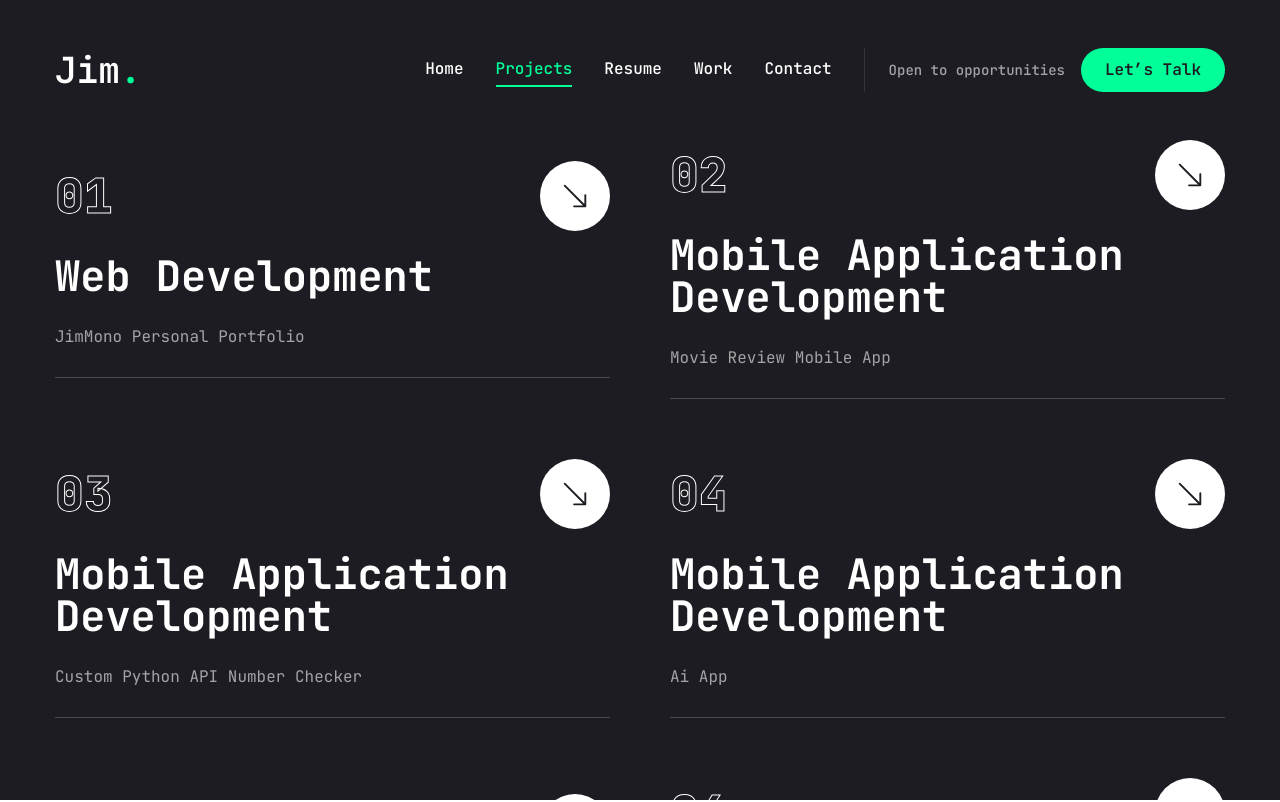
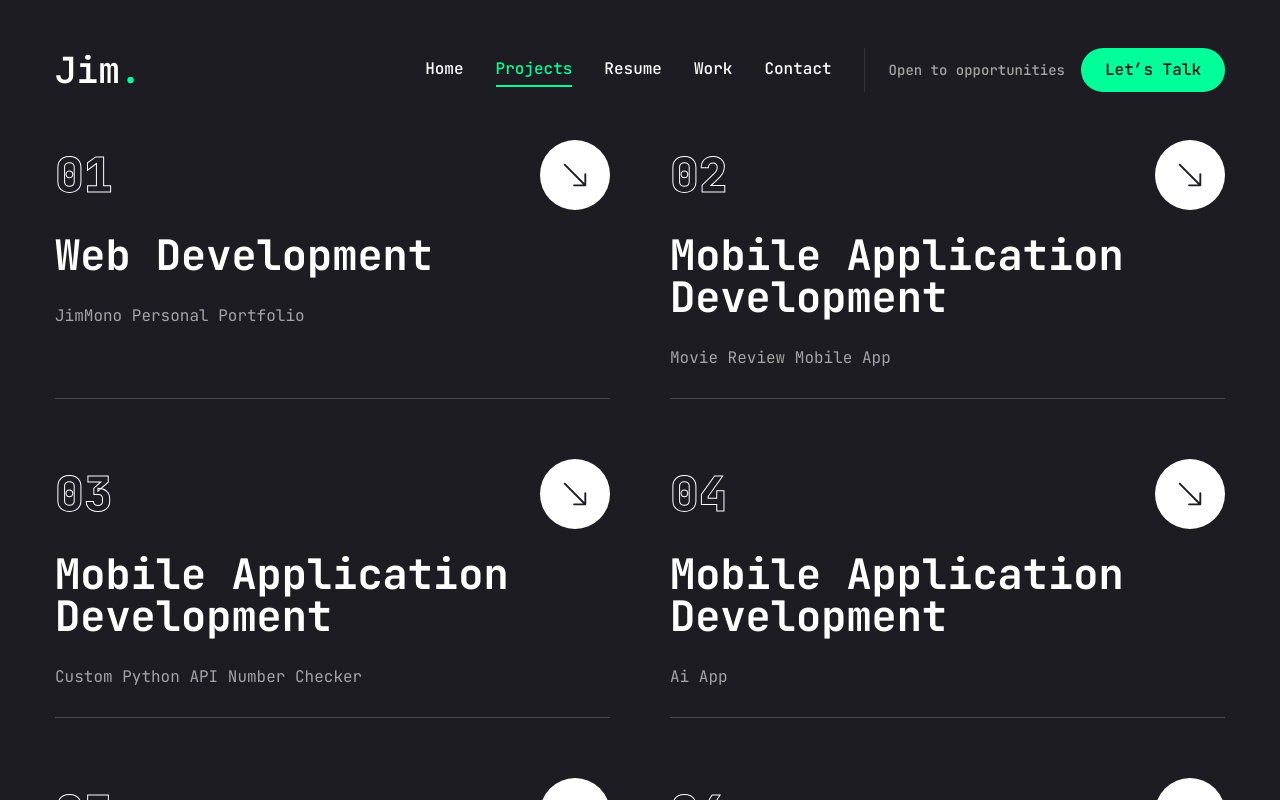
Before and after one commit to JimMono98/jim-portfolio, a Next.js app: page /projects in a window 1280 px wide. Shown: the top 802 px of the page. Built offline with nearby package versions, Linux system fonts and the light colour scheme.

Commit message:
Refine project card interactions and alignment
Co-authored-by: AndiShadow <andinugroho27031994@gmail.com>

```diff
--- a/src/components/ProjectsGrid.jsx
+++ b/src/components/ProjectsGrid.jsx
@@ -4,6 +4,72 @@ import { BsArrowDownRight } from "react-icons/bs";
 import Link from "next/link";
 import { motion } from "framer-motion";
 import { getCaseStudyPath } from "@/lib/caseStudies";
+
+const ARROW_BASE_ANGLE = 45;
+const ARROW_WRAP_POINT = 90;
+
+function wrapCursorAngle(cursorAngle) {
+  const positiveAngle =
+    ((cursorAngle - ARROW_WRAP_POINT) % 360 + 360) % 360;
+
+  return positiveAngle + ARROW_WRAP_POINT - 360;
+}
+
+function handleProjectPointerMove(event) {
+  if (
+    event.pointerType !== "mouse" ||
+    window.matchMedia("(prefers-reduced-motion: reduce)").matches
+  ) {
+    return;
+  }
+
+  const arrow = event.currentTarget.querySelector("[data-project-arrow]");
+
+  if (!arrow) {
+    return;
+  }
+
+  const circleBounds = arrow.parentElement.getBoundingClientRect();
+  const cursorIsOverArrow =
+    event.clientX >= circleBounds.left &&
+    event.clientX <= circleBounds.right &&
+    event.clientY >= circleBounds.top &&
+    event.clientY <= circleBounds.bottom;
+
+  if (cursorIsOverArrow) {
+    arrow.style.transitionDuration = "300ms";
+    arrow.style.setProperty("--project-arrow-rotation", "-45deg");
+    return;
+  }
+
+  const circleCenterX = circleBounds.left + circleBounds.width / 2;
+  const circleCenterY = circleBounds.top + circleBounds.height / 2;
+  const cursorAngle =
+    (Math.atan2(
+      circleCenterY - event.clientY,
+      event.clientX - circleCenterX
+    ) *
+      180) /
+    Math.PI;
+  const wrappedCursorAngle = wrapCursorAngle(cursorAngle);
+
+  arrow.style.transitionDuration = "140ms";
+  arrow.style.setProperty(
+    "--project-arrow-rotation",
+    `${-wrappedCursorAngle - ARROW_BASE_ANGLE}deg`
+  );
+}
+
+function resetProjectArrow(event) {
+  const arrow = event.currentTarget.querySelector("[data-project-arrow]");
+
+  if (!arrow) {
+    return;
+  }
+
+  arrow.style.transitionDuration = "550ms";
+  arrow.style.setProperty("--project-arrow-rotation", "0deg");
+}
 
 const ProjectsGrid = ({ projects }) => {
   return (
@@ -29,7 +95,9 @@ const ProjectsGrid = ({ projects }) => {
                 target={isInternal ? undefined : "_blank"}
                 rel={isInternal ? undefined : "noopener noreferrer"}
                 aria-label={`View ${project.name}`}
-                className="group flex flex-1 flex-col justify-center gap-6 rounded-sm focus-visible:outline-none focus-visible:ring-2 focus-visible:ring-accent focus-visible:ring-offset-8 focus-visible:ring-offset-primary"
+                onPointerMove={handleProjectPointerMove}
+                onPointerLeave={resetProjectArrow}
+                className="group flex h-full flex-col gap-6 rounded-sm focus-visible:outline-none focus-visible:ring-2 focus-visible:ring-accent focus-visible:ring-offset-8 focus-visible:ring-offset-primary"
               >
                 {/* top */}
                 <div className="w-full flex justify-between items-center">
@@ -40,7 +108,18 @@ const ProjectsGrid = ({ projects }) => {
                     aria-hidden="true"
                     className="flex h-[70px] w-[70px] shrink-0 items-center justify-center rounded-full bg-white transition-colors duration-500 group-hover:bg-accent group-focus-visible:bg-accent"
                   >
-                    <BsArrowDownRight className="text-3xl text-primary transition-transform duration-500 group-hover:-rotate-45 group-focus-visible:-rotate-45 motion-reduce:!transform-none motion-reduce:!transition-none" />
+                    <span
+                      data-project-arrow
+                      className="flex items-center justify-center transition-transform will-change-transform motion-reduce:!transform-none motion-reduce:!transition-none"
+                      style={{
+                        transform:
+                          "rotate(var(--project-arrow-rotation, 0deg))",
+                        transitionTimingFunction:
+                          "cubic-bezier(0.22, 1, 0.36, 1)",
+                      }}
+                    >
+                      <BsArrowDownRight className="text-3xl text-primary transition-transform duration-500 group-focus-visible:-rotate-45 motion-reduce:!transform-none motion-reduce:!transition-none" />
+                    </span>
                   </span>
                 </div>
                 {/* title */}
@@ -50,7 +129,7 @@ const ProjectsGrid = ({ projects }) => {
                 {/* description */}
                 <p className="text-white/60">{project.name}</p>
                 {/*border*/}
-                <div className="w-full border-b border-white/20"></div>
+                <div className="mt-auto w-full border-b border-white/20"></div>
               </Link>
             );
           })}
```
